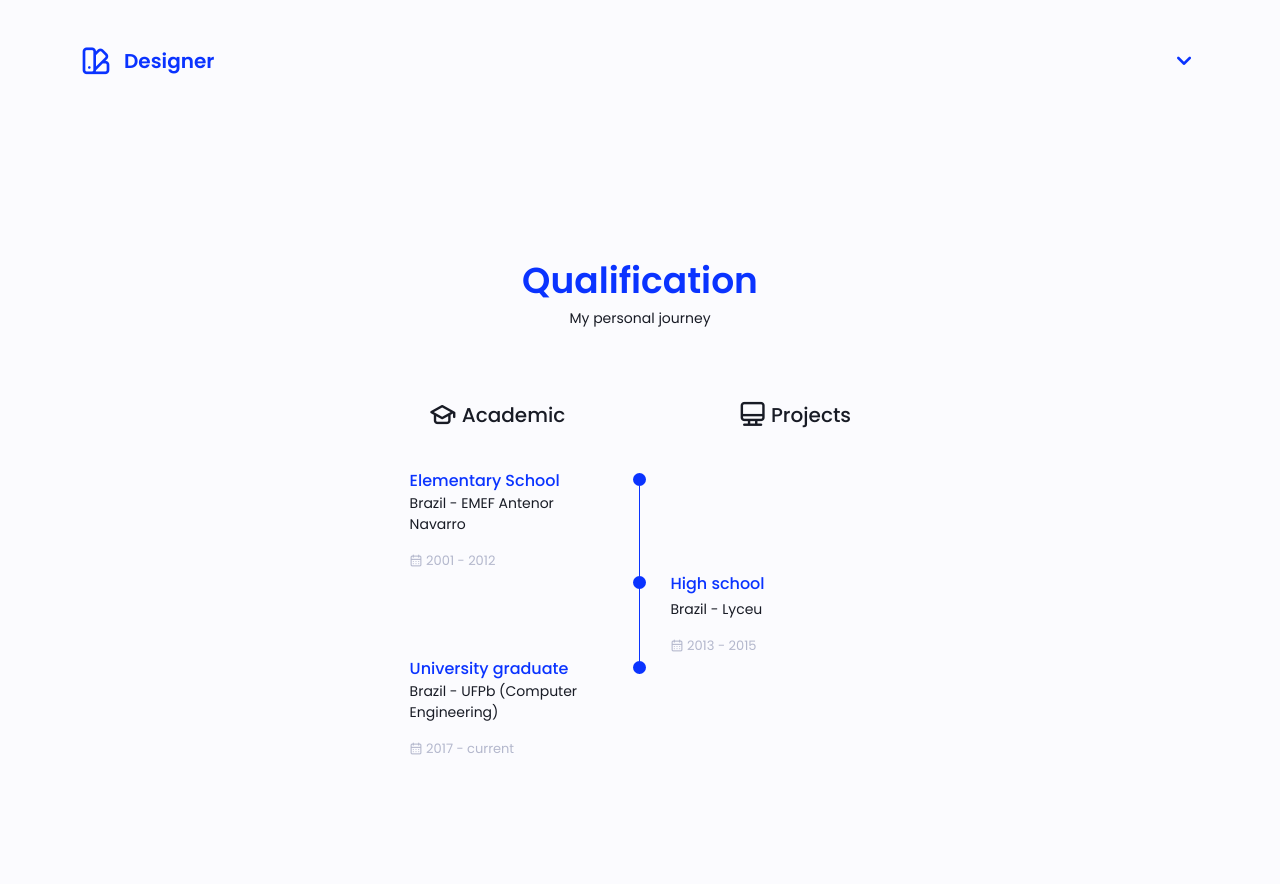
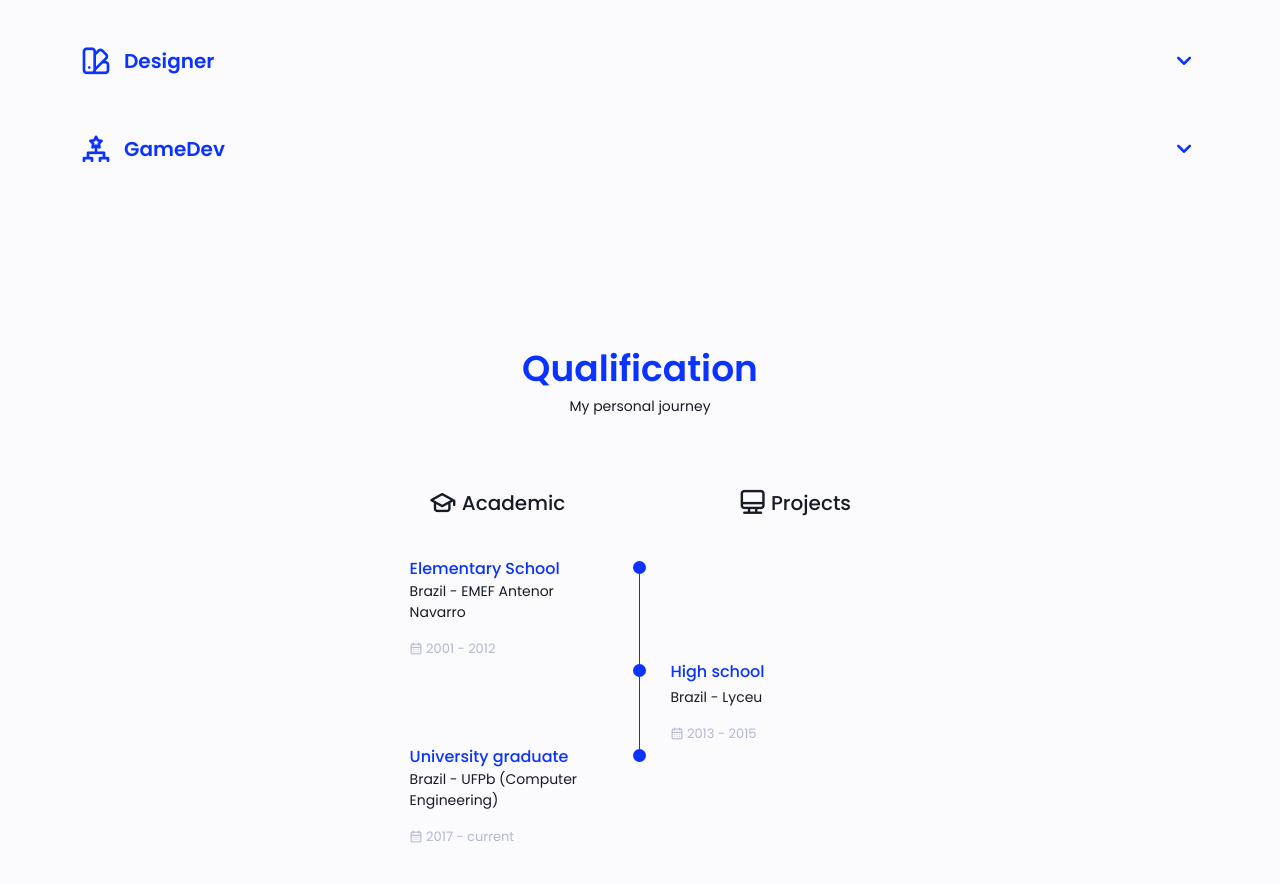
Before and after one commit to rebecabramos/mySite, a plain HTML site: page index.html in a window 1280 px wide. Shown: the part 1664-2548 px from the top of the page. Drawn offline with nearby package versions, Linux system fonts and the light colour scheme.

Commit message:
add skills gamedev

```diff
--- a/assets/css/styles.css
+++ b/assets/css/styles.css
@@ -473,6 +473,14 @@ img{
     width: 75%;
 }
 
+.skills__ccharp{
+    width: 80%;
+}
+
+.skills__unity{
+    width: 75%;
+}
+
 .skills__close .skills__list{
     height: 0;
     overflow: hidden;
--- a/index.html
+++ b/index.html
@@ -245,6 +245,39 @@
                                     </div>
                                     <div class="skills__bar">
                                         <span class="skills__percentage skills__figma"></span>
+                                    </div>
+                                </div>
+                            </div>
+                        </div>
+
+                        <!--==================== SKILLS 4====================-->
+                        <div class="skills__content skills__close">
+                            <div class="skills__header">
+                                <i class="uil uil-game-structure skills__icon"></i>
+
+                                <div>
+                                    <h1 class="skills__title">GameDev</h1>
+                                </div>
+                                <i class="uil uil-angle-down skills__arrow"></i>
+                            </div>
+
+                            <div class="skills__list grid">
+                                <div class="skills__data">
+                                    <div class="skills__titles">
+                                        <h3 class="skills__name">C#</h3>
+                                        <span class="skills__number">80%</span>
+                                    </div>
+                                    <div class="skills__bar">
+                                        <span class="skills__percentage skills__ccharp"></span>
+                                    </div>
+                                </div>
+                                <div class="skills__data">
+                                    <div class="skills__titles">
+                                        <h3 class="skills__name">Unity</h3>
+                                        <span class="skills__number">75%</span>
+                                    </div>
+                                    <div class="skills__bar">
+                                        <span class="skills__percentage skills__unity"></span>
                                     </div>
                                 </div>
                             </div>
```
